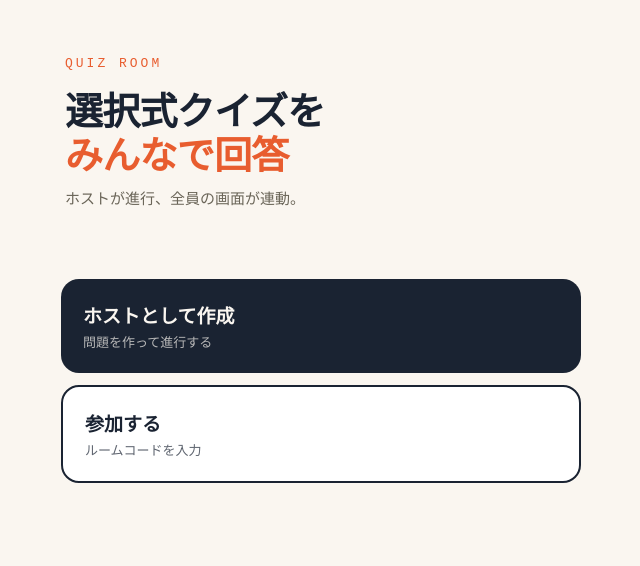
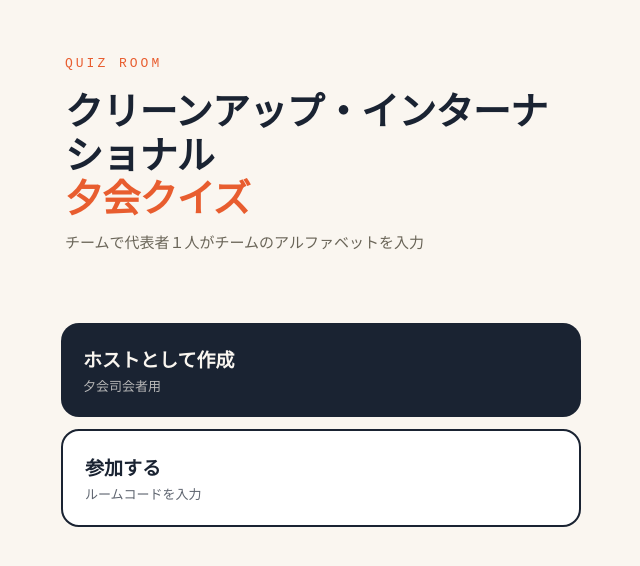
Before and after one commit to joymoc8831/quiz, a React (Vite) app: page / in a window 1280 px wide. Shown: the top 566 px of the page, without its empty margins (319-959 px from the left). Built offline with nearby package versions, Linux system fonts and the light colour scheme; a web font is replaced by a local one.

Commit message:
Update App.jsx

```diff
--- a/src/App.jsx
+++ b/src/App.jsx
@@ -169,15 +169,15 @@
       <div style={styles.heroWrap}>
         <div style={styles.eyebrow}>QUIZ ROOM</div>
         <h1 style={styles.hero}>
-          選択式クイズを<br />
-          <span style={styles.heroAccent}>みんなで回答</span>
+          クリーンアップ・インターナショナル<br />
+          <span style={styles.heroAccent}>夕会クイズ</span>
         </h1>
-        <p style={styles.heroSub}>ホストが進行、全員の画面が連動。</p>
+        <p style={styles.heroSub}>チームで代表者１人がチームのアルファベットを入力</p>
       </div>
       <div style={styles.bigBtns}>
         <button style={{ ...styles.bigBtn, ...styles.bigBtnPrimary }} onClick={onHost}>
           <span style={styles.bigBtnLabel}>ホストとして作成</span>
-          <span style={styles.bigBtnSub}>問題を作って進行する</span>
+          <span style={styles.bigBtnSub}>夕会司会者用</span>
         </button>
         <button style={{ ...styles.bigBtn, ...styles.bigBtnSecondary }} onClick={onJoin}>
           <span style={styles.bigBtnLabel}>参加する</span>
```
